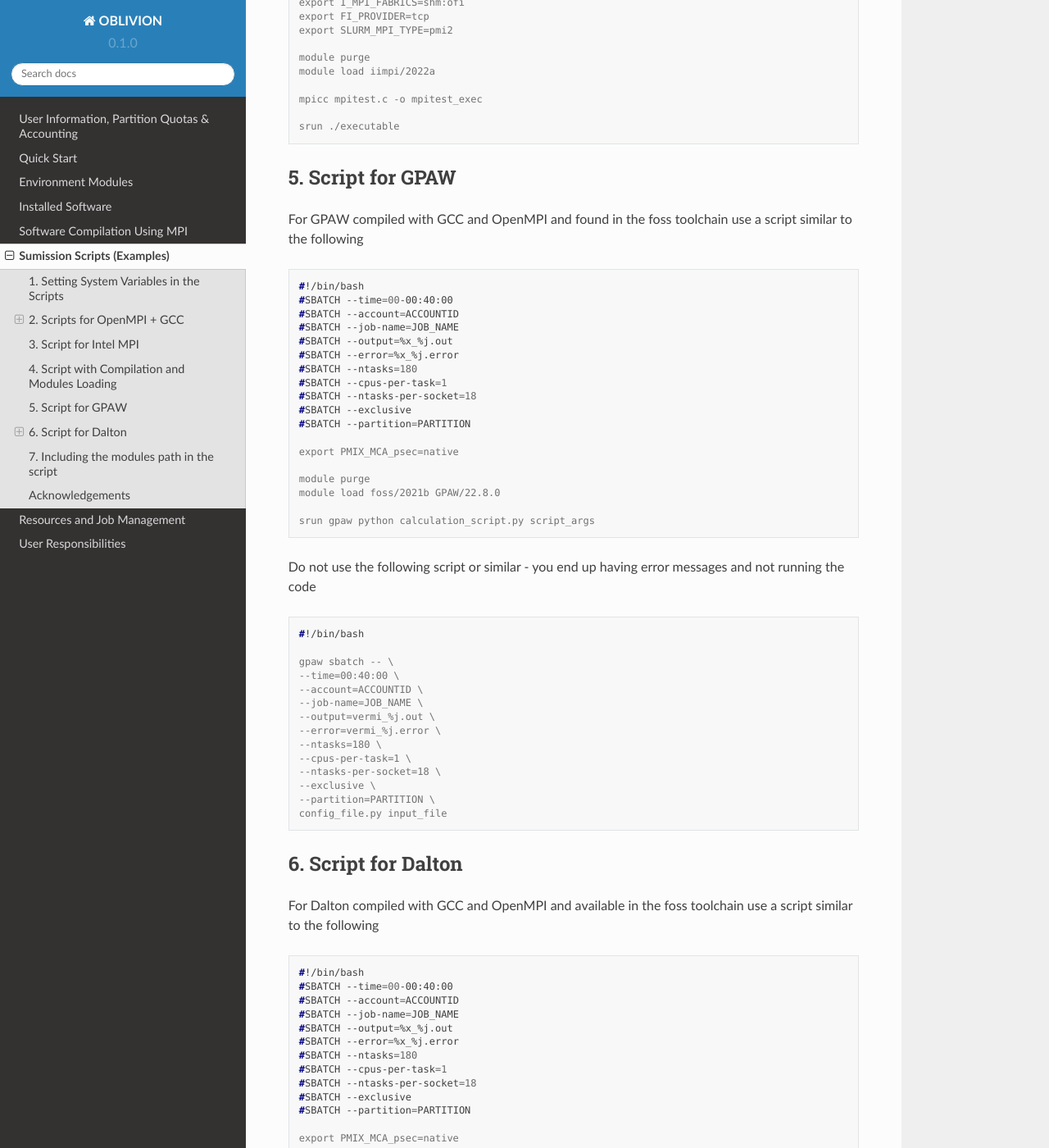
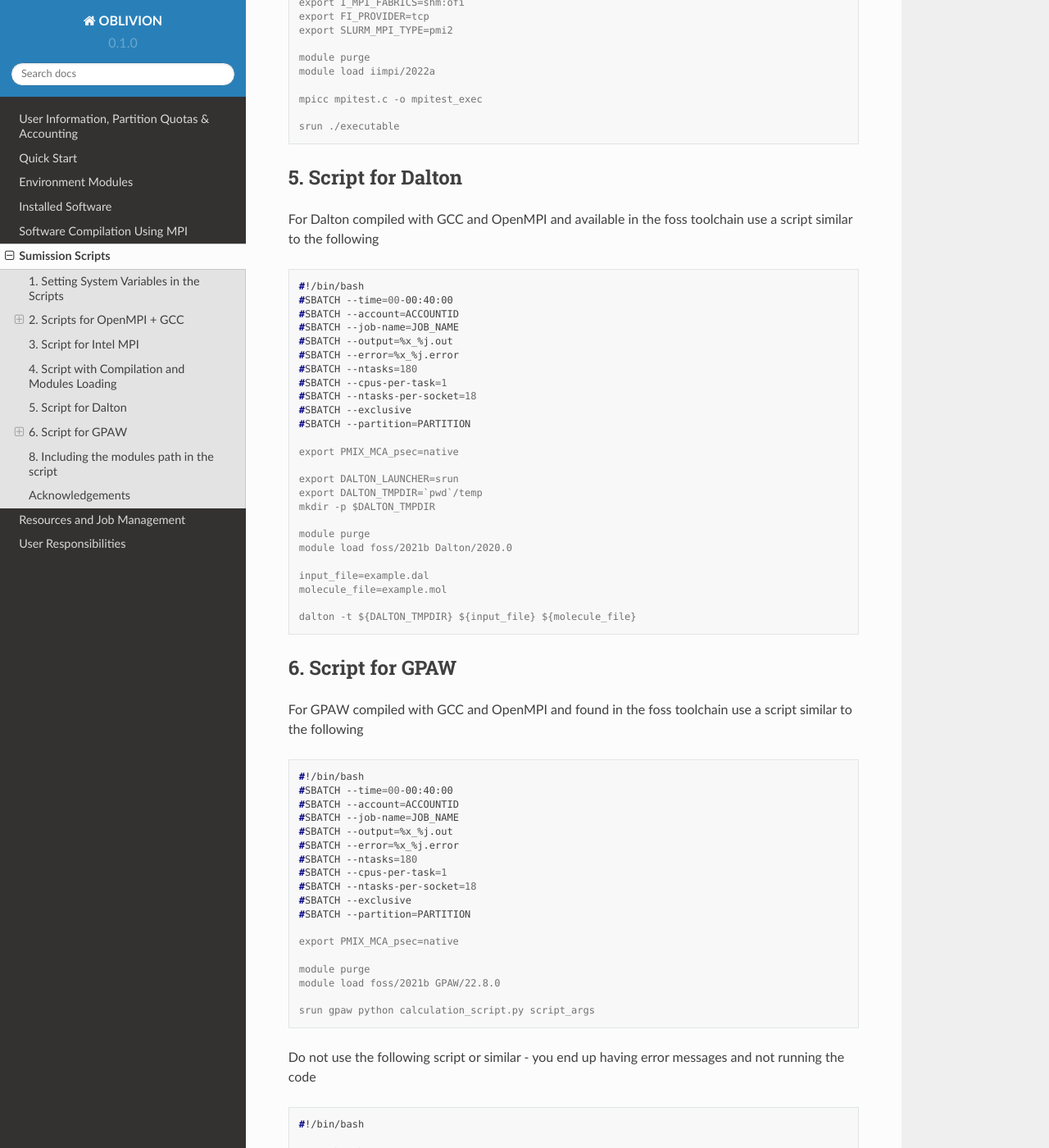
Before and after one commit to mavillez/Oblivion, a Sphinx documentation site: the page built from docs/source/scripts.rst, in a window 1280 px wide and 1400 px high, scrolled down 2992 px. Shown: the whole window at 82% size. Built offline with Sphinx 7.4.7 and the Read the Docs theme 2.0.0, drawn with Linux system fonts in a browser that asks for light colours; some of the changed text lies outside the part shown.

Commit message:
Update scripts.rst

```diff
--- a/docs/source/scripts.rst
+++ b/docs/source/scripts.rst
@@ -1,5 +1,5 @@
-Sumission Scripts (Examples)
-============================
+Sumission Scripts
+=================
 
 The user needs to set the working environment before compiling the codes. That environment will be assumed by the system when job submisison is made using
 
@@ -54,7 +54,7 @@ This prevents the warning
 Example of a script without modules loading
 ~~~~~~~~~~~~~~~~~~~~~~~~~~~~~~~~~~~~~~~~~~~
 
-.. code-block:: console
+.. code-block:: julia
 
   #!/bin/bash
   #SBATCH --time=00-00:40:00
@@ -162,7 +162,42 @@ Compilation instructions are allowed in a script and the path for the executable
 
   srun ./executable
 
-5. Script for GPAW
+
+5. Script for Dalton
+--------------------
+
+For Dalton compiled with GCC and OpenMPI and available in the foss toolchain use a script similar to the following
+
+.. code-block:: console
+
+  #!/bin/bash
+  #SBATCH --time=00-00:40:00
+  #SBATCH --account=ACCOUNTID
+  #SBATCH --job-name=JOB_NAME
+  #SBATCH --output=%x_%j.out
+  #SBATCH --error=%x_%j.error
+  #SBATCH --ntasks=180
+  #SBATCH --cpus-per-task=1
+  #SBATCH --ntasks-per-socket=18
+  #SBATCH --exclusive
+  #SBATCH --partition=PARTITION
+
+  export PMIX_MCA_psec=native
+
+  export DALTON_LAUNCHER=srun
+  export DALTON_TMPDIR=`pwd`/temp
+  mkdir -p $DALTON_TMPDIR
+
+  module purge
+  module load foss/2021b Dalton/2020.0
+
+  input_file=example.dal
+  molecule_file=example.mol
+
+  dalton -t ${DALTON_TMPDIR} ${input_file} ${molecule_file}
+
+
+6. Script for GPAW
 ------------------
 
 For GPAW compiled with GCC and OpenMPI and found in the foss toolchain use a script similar to the following
@@ -208,41 +243,7 @@ Do not use the following script or similar - you end up having error messages an
   config_file.py input_file
 
 
-6. Script for Dalton
---------------------
-
-For Dalton compiled with GCC and OpenMPI and available in the foss toolchain use a script similar to the following
-
-.. code-block:: console
-
-  #!/bin/bash
-  #SBATCH --time=00-00:40:00
-  #SBATCH --account=ACCOUNTID
-  #SBATCH --job-name=JOB_NAME
-  #SBATCH --output=%x_%j.out
-  #SBATCH --error=%x_%j.error
-  #SBATCH --ntasks=180
-  #SBATCH --cpus-per-task=1
-  #SBATCH --ntasks-per-socket=18
-  #SBATCH --exclusive
-  #SBATCH --partition=PARTITION
-
-  export PMIX_MCA_psec=native
-
-  export DALTON_LAUNCHER=srun
-  export DALTON_TMPDIR=`pwd`/temp
-  mkdir -p $DALTON_TMPDIR
-
-  module purge
-  module load foss/2021b Dalton/2020.0
-
-  input_file=example.dal
-  molecule_file=example.mol
-
-  dalton -t ${DALTON_TMPDIR} ${input_file} ${molecule_file}
-
-
-6. Script for QuantumEspresso
+7. Script for QuantumEspresso
 ~~~~~~~~~~~~~~~~~~~~~~~~~~~~~
 
 QuantumEspresso by default sets shared memory threads through OpenMP. Therefore, the user should control the
@@ -272,7 +273,7 @@ use of threads in a compute node the script should include ``export OMP_NUM_THRE
   srun pw.x -i MY_INPUT.in
 
 
-7. Including the modules path in the script
+8. Including the modules path in the script
 -------------------------------------------
 
 The modules path, declared in the variable ``MODULEPATH``, is loaded into the user environment at login.
```
